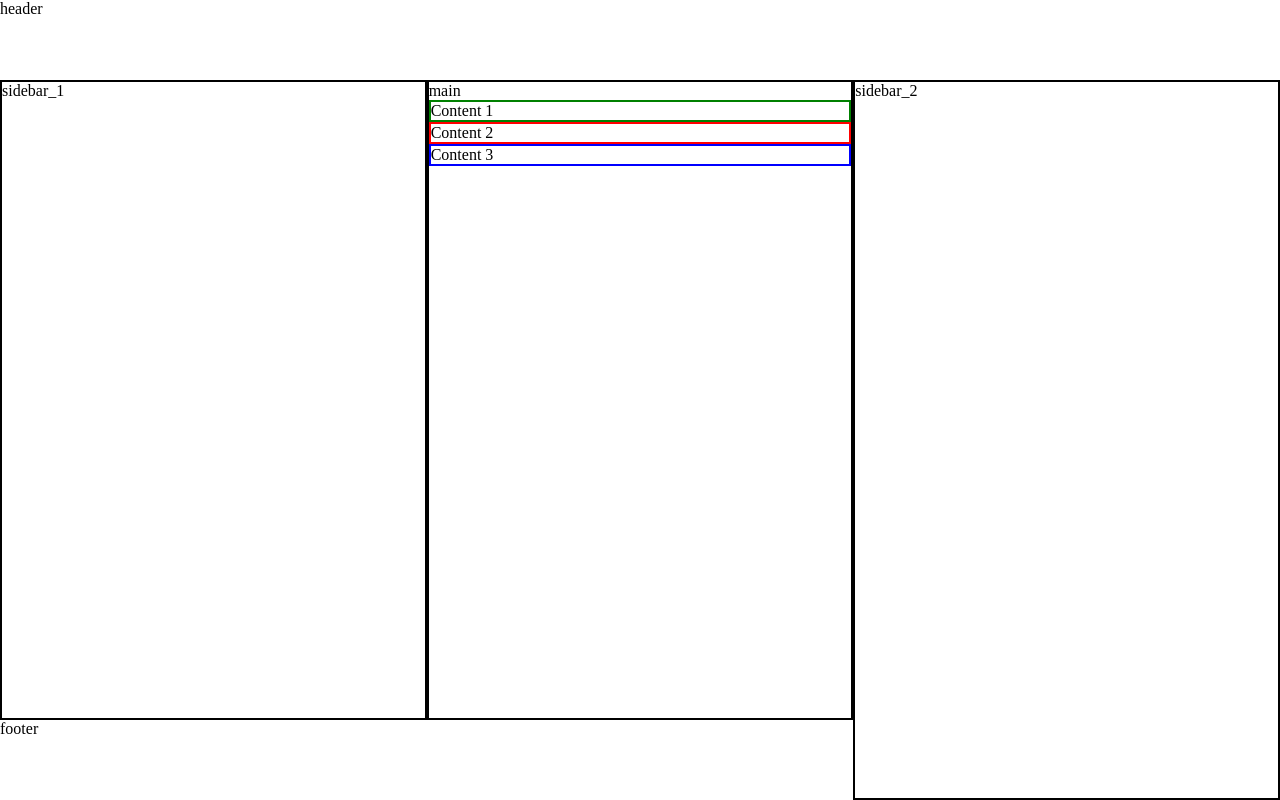
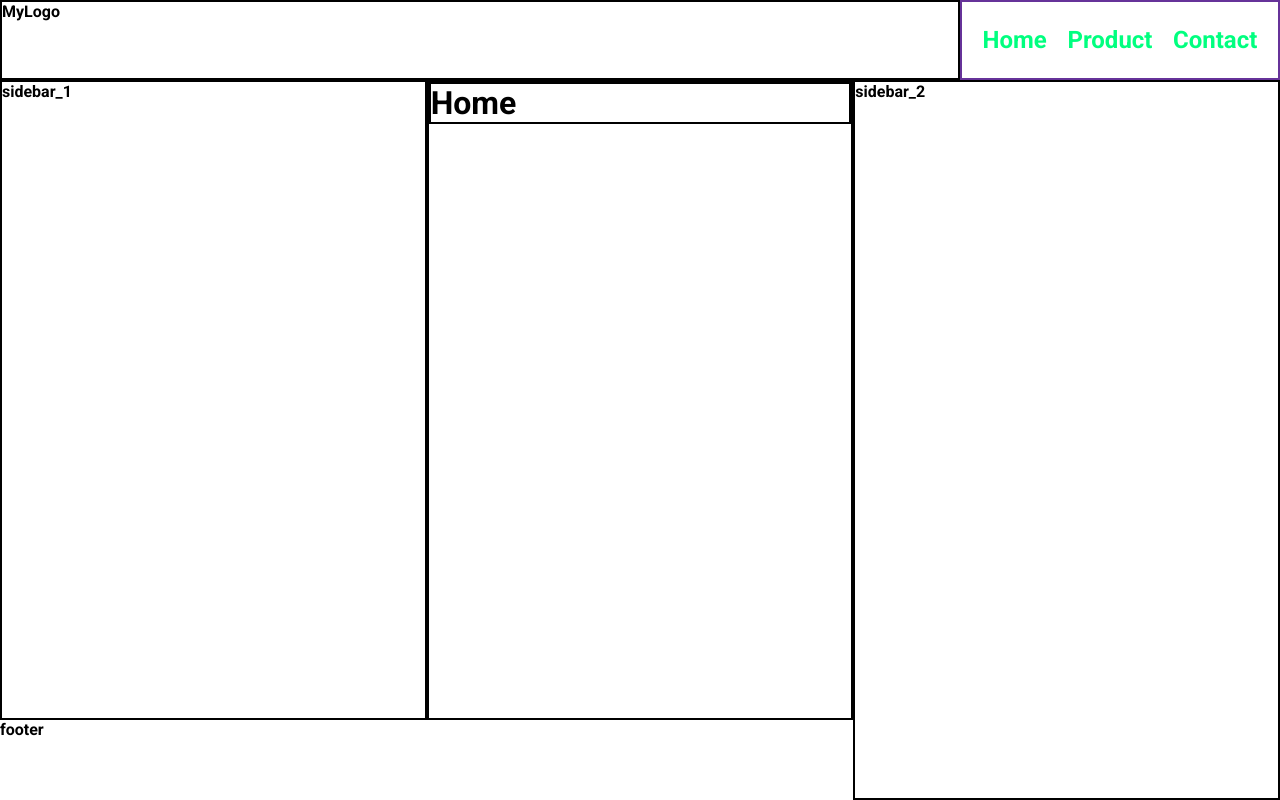
Before and after one commit to AlexanderBrtsv/altanWeb, a Flask app: page / in a window 1280 px wide. Run offline with Flask 2, Linux system fonts and the light colour scheme.

Commit message:
добавлена шаблонизация, начата работа над шапкой

```diff
--- a/app.py
+++ b/app.py
@@ -6,8 +6,12 @@ app = Flask(__name__)
 
 
 @app.route("/")
-def index_page():
-    return render_template("index.html")
+def home_page():
+    return render_template("home.html")
+
+@app.route("/product")
+def product_page():
+    return render_template("product.html")
 
 if __name__== "__main__":
     app.run(debug=True)
--- a/static/style.css
+++ b/static/style.css
@@ -1,3 +1,5 @@
+/* Импорт шрифта */
+@import url('https://fonts.googleapis.com/css2?family=Roboto:wght@700&display=swap');
 /* Селекторы и свойства */
 /* универсальный селектор */
 * {
@@ -14,6 +16,7 @@ div {
 /* селектор класса */
 .wrapper {
     border: none;
+    font-family: 'Roboto', sans-serif;
 }
 
 /* селектор по идентификатору */
@@ -58,7 +61,32 @@ body {
 
 .header {
     grid-area: header;
+    display: grid;
+    grid-template-columns: 3fr 1fr;
 }
+.navbar {
+    border: solid 2px rebeccapurple;
+    display: flex;
+    flex-direction: row;
+    justify-content: space-evenly;
+    align-items: center;
+    list-style-type: none;
+}
+/* скомбинированный селектор дочерних элементов  */
+.navbar>li {
+    /* border: solid 1px red; */
+}
+/* Селектор потомков */
+.navbar a{
+    text-decoration: none;
+    color: springgreen;
+    font-size: x-large;
+}
+/* Псевдокласс наведения курсора */
+.navbar a:hover{
+    color: rgb(255, 81, 0);
+}
+
 .sidebar_1 {
     grid-area: sidebar_1;
 }
--- /dev/null
+++ b/templates/home.html
@@ -0,0 +1,10 @@
+<!-- Ссылка на шаблон -->
+{% extends "index.html" %}
+
+<!-- Разметка основной части первой страницы -->
+{% block main %}
+
+<div class="home-content">
+    <h1>Home</h1>
+</div>
+{% endblock %}
--- a/templates/index.html
+++ b/templates/index.html
@@ -10,13 +10,20 @@
 <body>
     <div class="wrapper">
         <header class="header">
-            header
+            <div class="logo">
+                MyLogo
+            </div>
+            <ul class="navbar">
+                <li><a href="{{ url_for('home_page') }}">Home</a></li>
+                <li><a href="{{ url_for('product_page') }}">Product</a></li>
+                <li><a href="{{ url_for('home_page') }}">Contact</a></li>
+            </ul>
         </header>
         <div class="sidebar_1">
             sidebar_1
         </div>
         <div class="main">
-            main
+            <!-- main
             <div class="content" id="c1">
                 Content 1
             </div>
@@ -25,7 +32,9 @@
             </div>
             <div class="content" id="c3">
                 Content 3
-            </div>
+            </div> -->
+            {% block main %}
+            {% endblock %}
         </div>
         <div class="sidebar_2">
             sidebar_2
```
Also changed, not shown: templates/product.html (added, +10 -0 lines).
